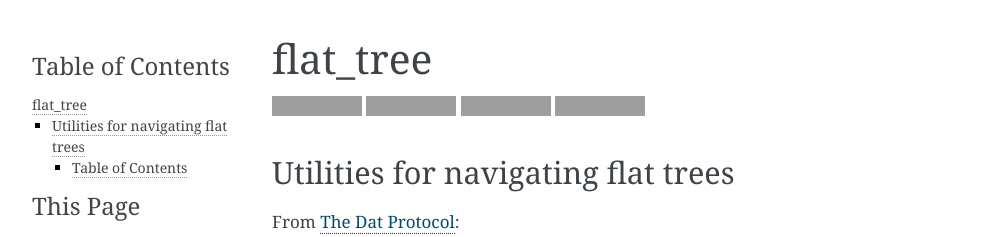
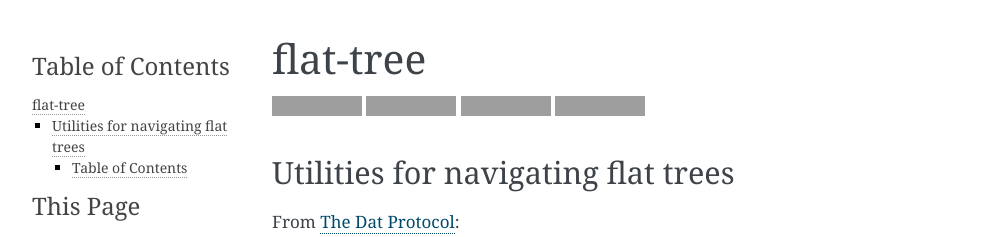
Before and after one commit to Hyperpy/flat-tree, a Sphinx documentation site: the page built from documentation/source/index.rst, in a window 1280 px wide. Shown: the top 237 px of the page, without its empty margins (148-1140 px from the left). Built offline with Sphinx 7.4.7, drawn with Linux system fonts in a browser that asks for light colours; grey boxes are pictures that could not be loaded.

Commit message:
Use the matching PyPi metadata name

```diff
--- a/README.rst
+++ b/README.rst
@@ -1,7 +1,7 @@
 .. _header:
 
 *********
-flat_tree
+flat-tree
 *********
 
 .. image:: https://img.shields.io/badge/license-MIT-brightgreen.svg
@@ -44,7 +44,7 @@ From `The Dat Protocol`_:
 Documentation
 *************
 
-* https://flat_tree.readthedocs.io
+* https://flat-tree.readthedocs.io
 
 .. _mirroring:
 
--- a/documentation/source/conf.py
+++ b/documentation/source/conf.py
@@ -3,6 +3,6 @@ copyright = '2019, decentral1se'
 html_static_path = ['_static']
 html_theme = 'alabaster'
 master_doc = 'index'
-project = 'flat_tree'
+project = 'flat-tree'
 templates_path = ['_templates']
 extensions = ['sphinx.ext.autodoc', 'sphinx_autodoc_typehints']
--- a/documentation/source/install.rst
+++ b/documentation/source/install.rst
@@ -4,7 +4,7 @@ Install
 
 .. code-block:: bash
 
-    $ pip install flat_tree
+    $ pip install flat-tree
 
 .. note::
 
```
